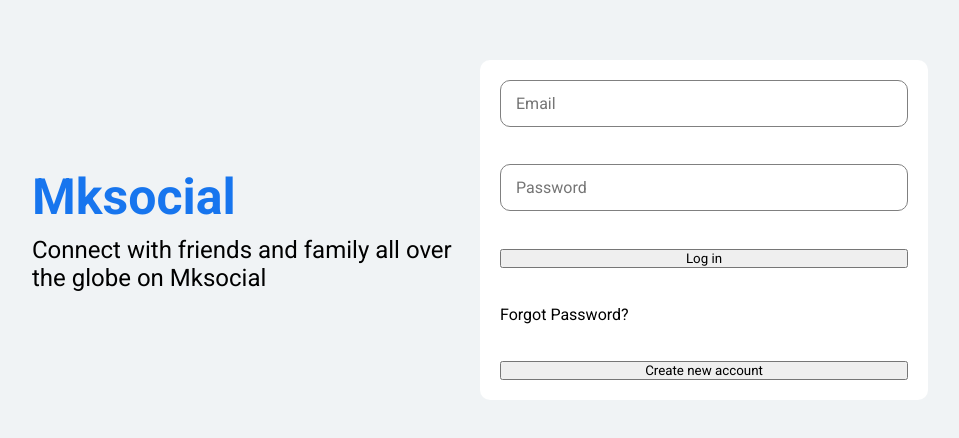
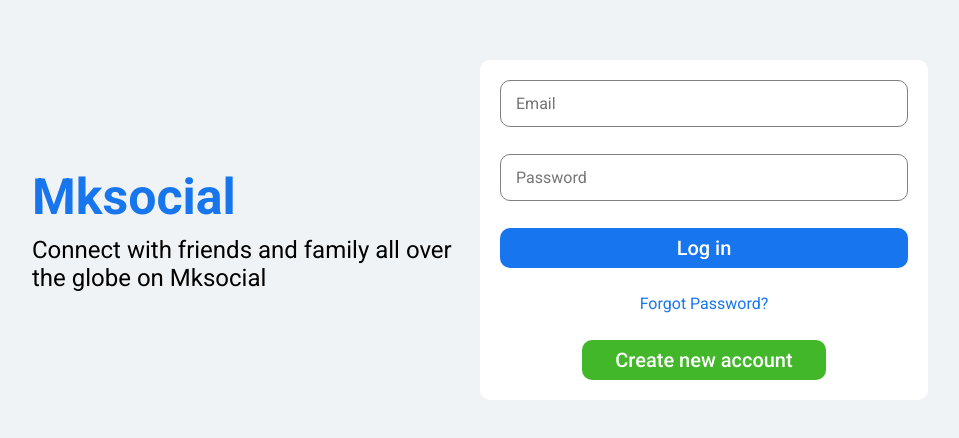
Before and after one commit to mkolade/socialMediaMERNapp, a React (Vite) app in the folder frontend/: page / in a window 1280 px wide. Shown: the part 170-608 px from the top of the page, without its empty margins (160-1119 px from the left). Built offline with nearby package versions, Linux system fonts and the light colour scheme.

Commit message:
done with login

```diff
--- a/frontend/src/pages/Login/Login.css
+++ b/frontend/src/pages/Login/Login.css
@@ -45,3 +45,30 @@
 .loginInput:focus{
     outline: none;
 }
+.loginSubmit{
+    height: 40px;
+    background: #1775ee;
+    color: white;
+    font-size: 20px;
+    font-weight: 500;
+    cursor: pointer;
+    border-radius: 10px;
+    border: none;
+}
+.loginForgot{
+    text-align: center;
+    color: #1775ee;
+    cursor: pointer;
+}
+.loginCreateNew{
+    width: 60%;
+    align-self: center;
+    height: 40px;
+    background: #42b72a;
+    color: white;
+    font-size: 20px;
+    font-weight: 500;
+    cursor: pointer;
+    border-radius: 10px;
+    border: none;
+}
```
